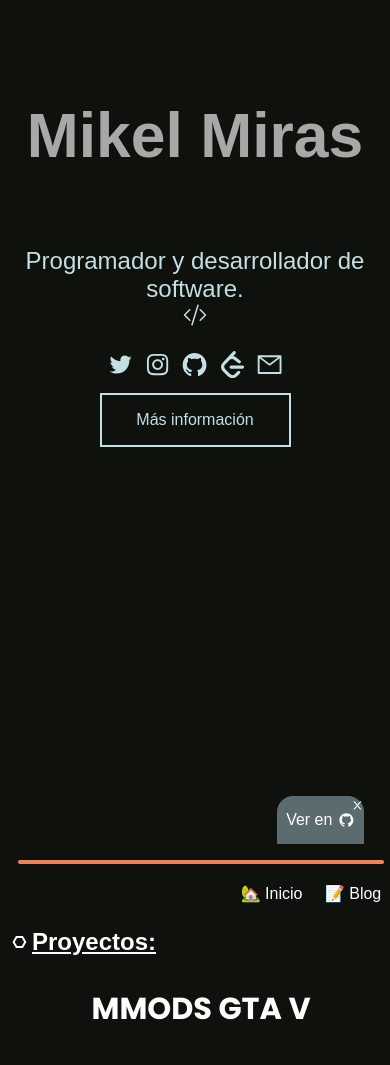
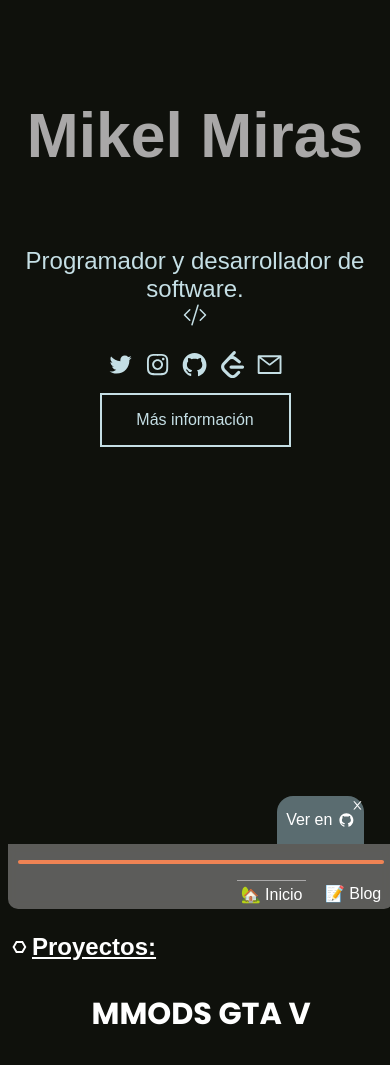
Before and after one commit to mikelmiras/mikelmiras-portfolio, a Next.js app: page / in a window 390 px wide. Shown: the top 1065 px of the page. Built offline with nearby package versions, Linux system fonts and the light colour scheme.

Commit message:
Glass effect for header mobile

```diff
--- a/components/Header.jsx
+++ b/components/Header.jsx
@@ -6,6 +6,7 @@ import { useState } from "react"
 export default function Header(props){
     let specialClasses = ["", ""]
     if (props.selected =="blog") specialClasses[1] = "selected-menu-item"
+    else if (props.selected == "home") specialClasses[0] = "selected-menu-item"
     const router = useRouter()
     const [goBack, setGoBack] = useState(<><span className="goback"></span></>)
     useEffect((e)=>{
--- a/pages/api/posts/[id].js
+++ b/pages/api/posts/[id].js
@@ -16,7 +16,6 @@ export default async function handler(req, res){
               data = await db.query("SELECT * FROM posts WHERE public = 1 AND slug = ?", [req.query.id])
             }
             await db.end()
-            console.log(data)
             if (data[0] == undefined){
               res.status(404).json({"status":false, "message":"404 Not found"})
             }else{
--- a/pages/index.js
+++ b/pages/index.js
@@ -48,7 +48,7 @@ export default function Home() {
   }
     <div className="sticky-wrapper">
   <span className="sticky-header">
-  <Header dontshowback={true}/>
+  <Header selected="home" dontshowback={true}/>
   </span>
   <SecondSection/>
   <Footer/>
--- a/styles/App.css
+++ b/styles/App.css
@@ -4,7 +4,7 @@ html {
   --general-font: 'Montserrat', sans-serif;
   --bg-color: #0F110C;
   --bg-color-lighter: #1e2119;
-  --text-color-main: #a9a8a8;
+  --text-color-main: rgb(169, 168, 168);
   --text-color-second: #c5dfe5;
   scroll-behavior: smooth;
 
@@ -65,9 +65,11 @@ html {
 .sticky-header {
   position: sticky;
   overflow-x: auto;
+  display: inline-block;
   box-sizing: border-box;
   top: 0;
-  width: 100vh;
+  border-radius: 0 0 10px 10px;
+  width: 100%;
   right: 0;
   bottom: 0;
   left: 0;
--- a/styles/Mobile.css
+++ b/styles/Mobile.css
@@ -21,6 +21,20 @@
     justify-content: center;
     text-align: left;
     flex-wrap: wrap;
+  }
+  .sticky-header {
+    position: sticky;
+    overflow-x: auto;
+    display: inline-block;
+    box-sizing: border-box;
+    top: 0;
+    background-color: rgba(169, 168, 168, 0.5); /* set the background color to transparent white */
+    backdrop-filter: blur(5px);
+    border-radius: 0 0 10px 10px;
+    width: 100%;
+    right: 0;
+    bottom: 0;
+    left: 0;
   }
   .blog-holder > p {
     font-size: 1.2em;
```
